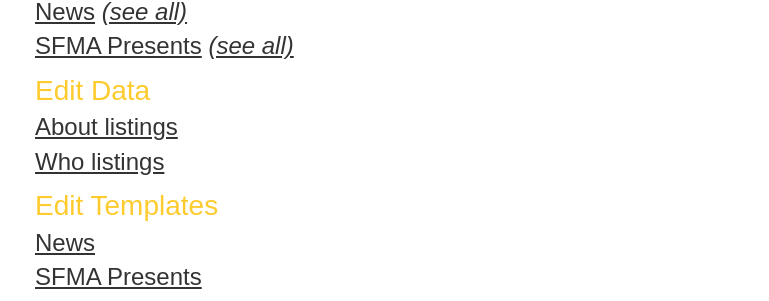
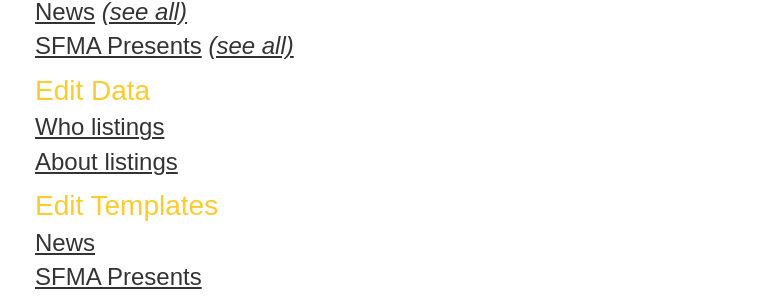
Before and after one commit to san-francisco-music-alliance/sfmusicalliance.org, a Jekyll site: the page built from pages/edit.md, in a window 1280 px wide. Shown: the part 623-924 px from the top of the page, without its empty margins (255-1024 px from the left). Built offline with Jekyll 4.4.1, drawn with Linux system fonts in a browser that asks for light colours.

Commit message:
Updated edit.md

```diff
--- a/pages/edit.md
+++ b/pages/edit.md
@@ -22,12 +22,12 @@
 <p>
 <h3>Edit Data</h3>
 <h4>
+  <a href="http://prose.io/#san-francisco-music-alliance/sfmusicalliance.org/tree/master/_data/who" target="_blank">Who listings</a>
+</h4>
+<h4>
   <a href="http://prose.io/#san-francisco-music-alliance/sfmusicalliance.org/tree/master/_data/about" target="_blank">About listings</a>
 </h4>
 
-<h4>
-  <a href="http://prose.io/#san-francisco-music-alliance/sfmusicalliance.org/tree/master/_data/who" target="_blank">Who listings</a>
-</h4>
 </p>
 
 <p>
```
